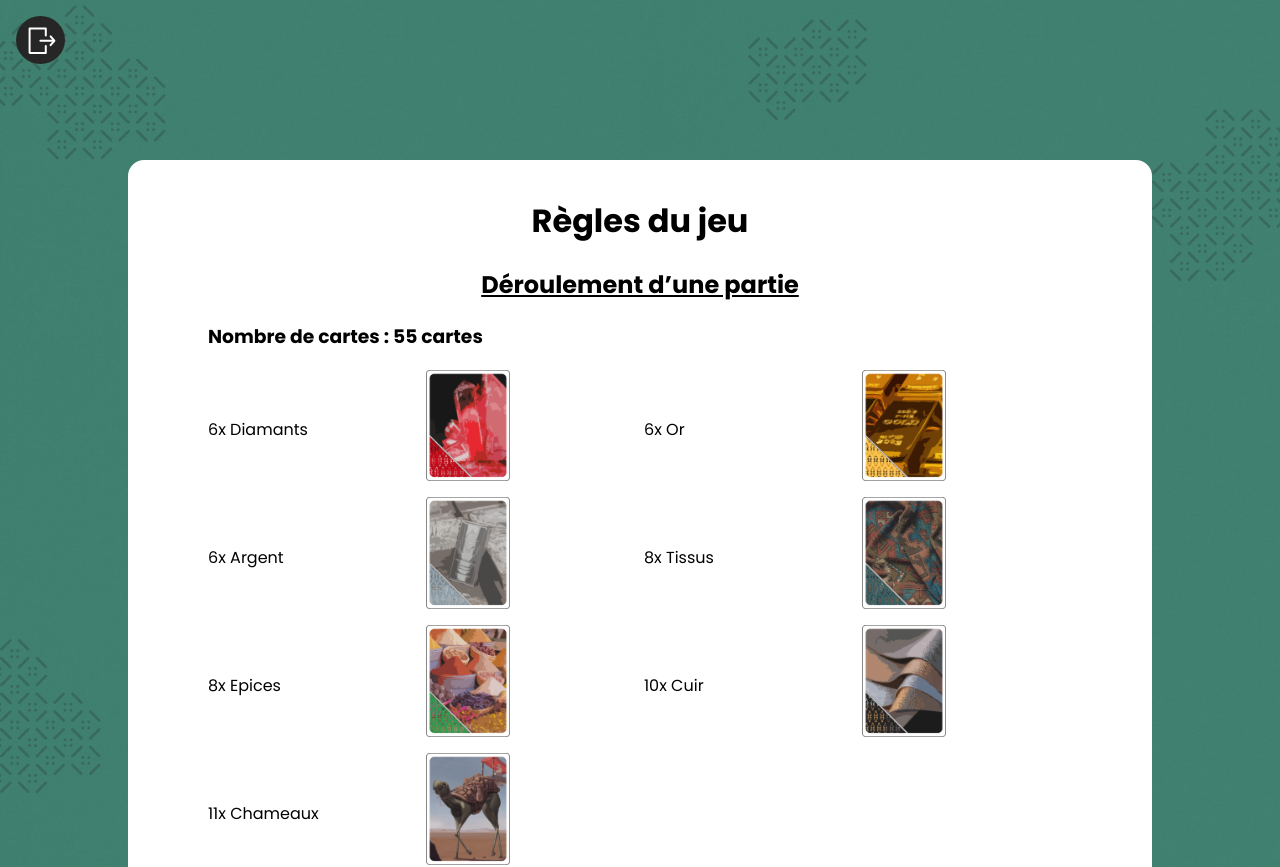
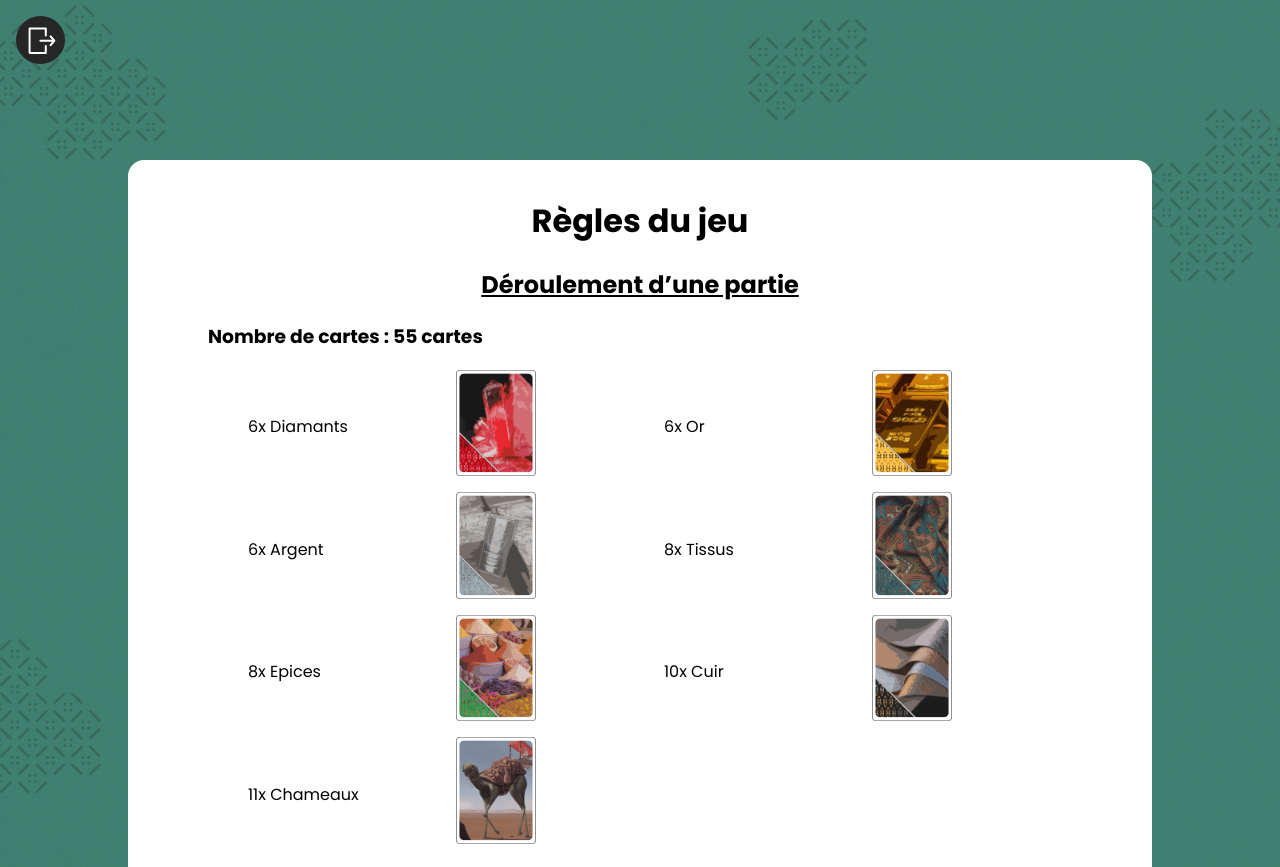
Before and after one commit to polfor/Magnus-Bazaar, a Vue app in the folder bazaar-client/: page /regles in a window 1280 px wide. Shown: the top 867 px of the page. Built offline with nearby package versions, Linux system fonts and the light colour scheme.

Commit message:
maj page des règles

```diff
--- a/bazaar-client/src/views/ReglesDuJeu.vue
+++ b/bazaar-client/src/views/ReglesDuJeu.vue
@@ -292,10 +292,10 @@ export default {
 </script>
 
 <style>
-.rules ul {
+/*.rules ul {
   padding-left: 0;
   list-style: none;
-}
+}*/
 
 .container {
   padding: 1rem;
```
